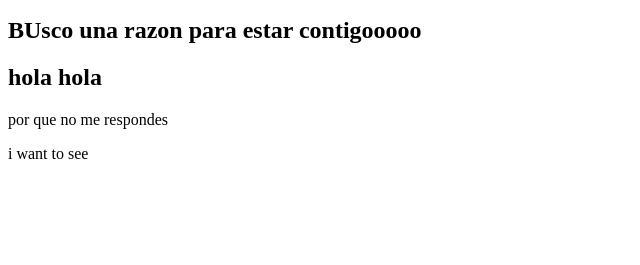
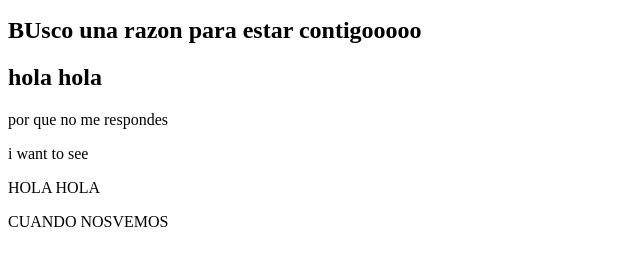
Before and after one commit to sxfhanna5/Actividad-19-05, a plain HTML site: page index.html in a window 1280 px wide. Shown: the part 87-352 px from the top of the page, without its empty margins (0-640 px from the left). Drawn offline with Linux system fonts and the light colour scheme.

Commit message:
Pimero, segundo, rama, tercero

```diff
--- a/index.html
+++ b/index.html
@@ -4,3 +4,5 @@
 <h2>hola hola</h2>
 <p>por que no me respondes</p>
 <p>i want to see</p>
+<P>HOLA HOLA </P>
+<P>CUANDO NOSVEMOS</P>
```
